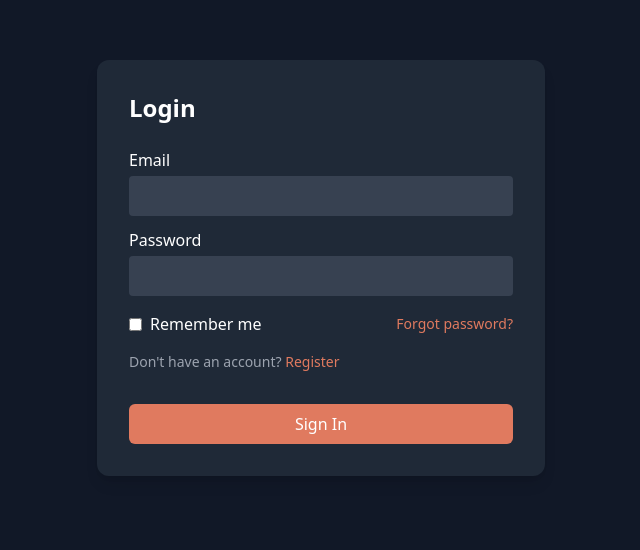
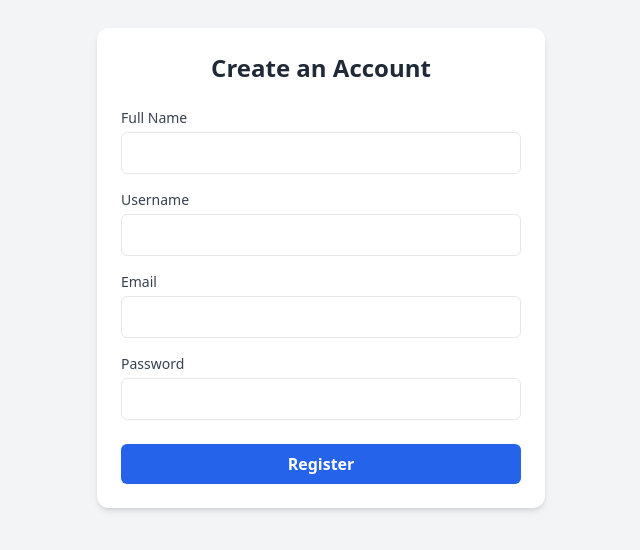
Before and after one commit to machalannewi/Airdrop-Checker, a React (Vite) app in the folder dashboard-app/: page / in a window 1280 px wide. Shown: the part 132-682 px from the top of the page, without its empty margins (319-959 px from the left). Built offline with nearby package versions, Linux system fonts and the light colour scheme.

Commit message:
Add Register as homepage

```diff
--- a/dashboard-app/src/User/components/Login.jsx
+++ b/dashboard-app/src/User/components/Login.jsx
@@ -1,6 +1,7 @@
 import { useState } from "react";
 import { useNavigate } from "react-router-dom";
 import { toast } from "react-toastify";
+
 
 const Login = () => {
   const [email, setEmail] = useState("");
--- a/dashboard-app/src/main.jsx
+++ b/dashboard-app/src/main.jsx
@@ -13,10 +13,10 @@ const router = createBrowserRouter([
     path: '/',
     element: <App />, // Your main app component
     children: [
-        { index: true, element: <Login /> },
+        { index: true, element: <Register /> },
         { path: 'dashboard', element: <UserDashboardLayout /> },
         { path: 'login', element: <Login /> },
-        { path: 'register', element: <Register /> },
+        // { path: 'register', element: <Register /> },
     ],
   }
 ])
```
